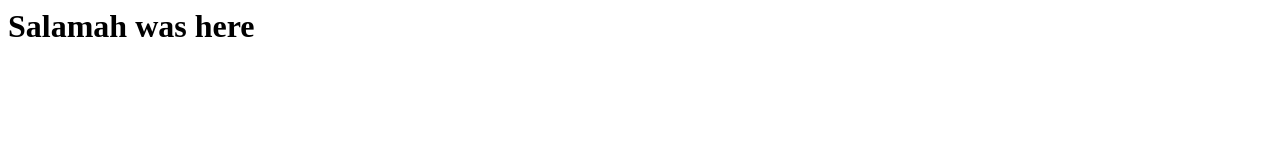
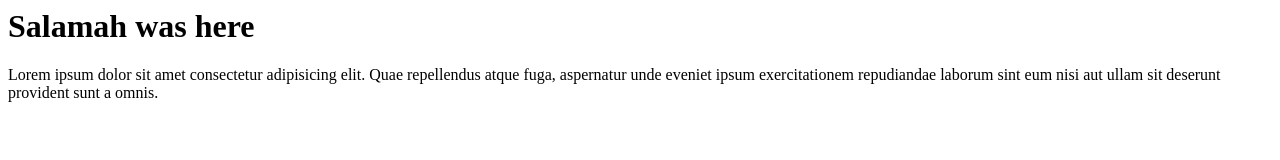
Before and after one commit to Salamahkh/ifsc-1310-02, a plain HTML site: page index.html in a window 1280 px wide. Drawn offline with Linux system fonts and the light colour scheme.

Commit message:
second Commit

```diff
--- a/index.html
+++ b/index.html
@@ -1 +1,2 @@
 <h1> Salamah was here</h1>
+<p>Lorem ipsum dolor sit amet consectetur adipisicing elit. Quae repellendus atque fuga, aspernatur unde eveniet ipsum exercitationem repudiandae laborum sint eum nisi aut ullam sit deserunt provident sunt a omnis.</p>
```
